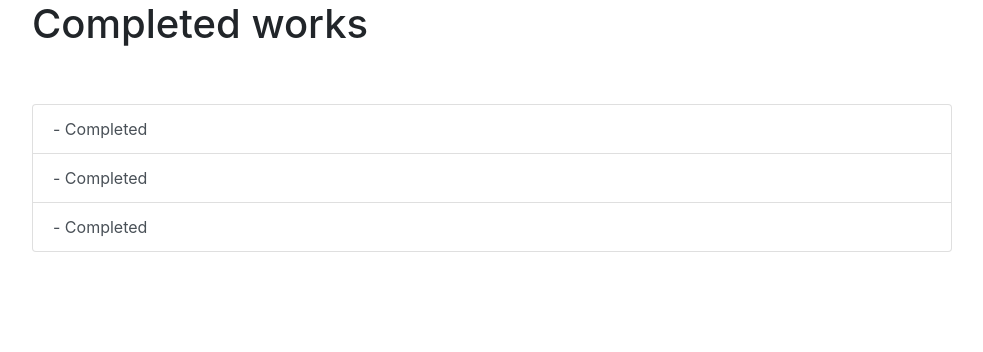
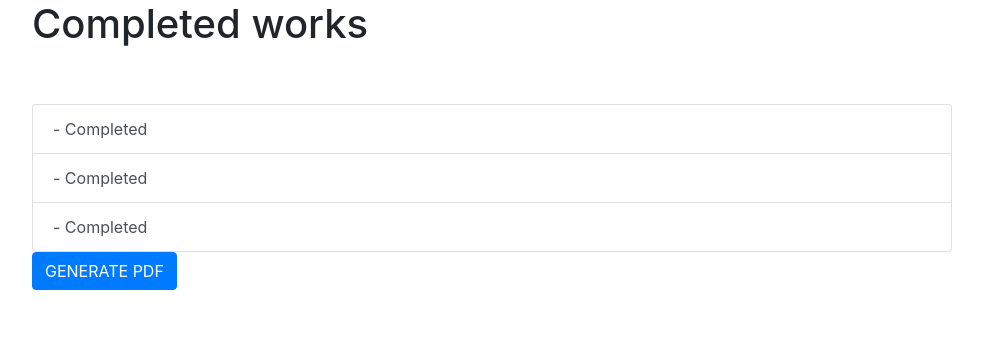
Before and after one commit to mesc08/django-work-manager, a Django app: template todoapp/template/todolist/completedlist.html in a window 1280 px wide. Shown: the part 104-456 px from the top of the page, without its empty margins (148-1131 px from the left). Run offline with Django 3.2, Linux system fonts and the light colour scheme; the template is opened without the code that fills it: values that come from a table or form of the project are taken from there, others are empty; some libraries are stand-ins or nearby versions.

Commit message:
finally project done after 3days

```diff
--- /dev/null
+++ b/todoapp/static/file.css
@@ -0,0 +1,3 @@
+.bgcolor{
+	background-image: linear-gradient(to right , brown , brown)
+}
--- a/todoapp/template/todolist/base.html
+++ b/todoapp/template/todolist/base.html
@@ -9,12 +9,10 @@
 
 <link rel="stylesheet" href="https://stackpath.bootstrapcdn.com/bootstrap/4.4.1/css/bootstrap.min.css" integrity="sha384-Vkoo8x4CGsO3+Hhxv8T/Q5PaXtkKtu6ug5TOeNV6gBiFeWPGFN9MuhOf23Q9Ifjh" crossorigin="anonymous">
 
-
     <link rel="icon" type="image/png"  href="{% static 'todo/logo.png' %}">
     <title>Work Manager</title>
 </head>
 <body>
-
 
 
 <nav class="navbar navbar-expand-md navbar-light bg-warning">
@@ -62,10 +60,11 @@
 			</div>
 		</div>
 	</nav>
-
 	<div class="container">
 		{% block content %}{% endblock %}
 	</div>
+<script type="text/javascript" src="https://cdnjs.cloudflare.com/ajax/libs/jspdf/1.5.3/jspdf.min.js"></script>
+<script type="text/javascript" src="https://html2canvas.hertzen.com/dist/html2canvas.js"></script>
 <script src="https://code.jquery.com/jquery-3.4.1.slim.min.js" integrity="sha384-J6qa4849blE2+poT4WnyKhv5vZF5SrPo0iEjwBvKU7imGFAV0wwj1yYfoRSJoZ+n" crossorigin="anonymous"></script>
 <script src="https://cdn.jsdelivr.net/npm/popper.js@1.16.0/dist/umd/popper.min.js" integrity="sha384-Q6E9RHvbIyZFJoft+2mJbHaEWldlvI9IOYy5n3zV9zzTtmI3UksdQRVvoxMfooAo" crossorigin="anonymous"></script>
 <script src="https://stackpath.bootstrapcdn.com/bootstrap/4.4.1/js/bootstrap.min.js" integrity="sha384-wfSDF2E50Y2D1uUdj0O3uMBJnjuUD4Ih7YwaYd1iqfktj0Uod8GCExl3Og8ifwB6" crossorigin="anonymous"></script>
--- a/todoapp/template/todolist/completedlist.html
+++ b/todoapp/template/todolist/completedlist.html
@@ -1,17 +1,47 @@
 {% extends 'todolist/base.html' %}
 {% block content %}
+<div class = 'html-content'>
 <div class = "row justify-content-center mt-5">
 	<div class = "col-md-10">
 		<h1> Completed works </h1>
 	</div>
 </div>
+
 <div class = "row justify-content-center mt-5">
 	<div class = "col-md-10">
-		<div class = "list-group">
+		<div  class = "list-group">
+			{% if todos %}
 			{% for todo in todos %}
 			<a href="{% url 'displaytodolist' todo.id %}" class="list-group-item list-group-item-action{% if todo.priority %} list-group-item-danger{% endif %}"><b>{{ todo.title }}</b> - Completed {{ todo.datecompleted|date:'M j Y H:i' }}</a>
                 {% endfor %}
 		</div>
+		<button  class = "btn btn-primary" onclick="CreatePDFfromHTML()">GENERATE PDF </button>
+		{% endif %}
 	</div>
 </div>
+</div>
+<script>
+	function CreatePDFfromHTML() {
+    var HTML_Width = $(".html-content").width();
+    var HTML_Height = $(".html-content").height();
+    var top_left_margin = 15;
+    var PDF_Width = HTML_Width + (top_left_margin * 2);
+    var PDF_Height = (PDF_Width * 1.5) + (top_left_margin * 2);
+    var canvas_image_width = HTML_Width;
+    var canvas_image_height = HTML_Height;
+
+    var totalPDFPages = Math.ceil(HTML_Height / PDF_Height) - 1;
+
+    html2canvas($(".html-content")[0]).then(function (canvas) {
+        var imgData = canvas.toDataURL("image/jpeg", 1.0);
+        var pdf = new jsPDF('p', 'pt', [PDF_Width, PDF_Height]);
+        pdf.addImage(imgData, 'JPG', top_left_margin, top_left_margin, canvas_image_width, canvas_image_height);
+        for (var i = 1; i <= totalPDFPages; i++) {
+            pdf.addPage(PDF_Width, PDF_Height);
+            pdf.addImage(imgData, 'JPG', top_left_margin, -(PDF_Height*i)+(top_left_margin*4),canvas_image_width,canvas_image_height);
+        }
+        pdf.save("WorkCompletedUpdate.pdf");
+    });
+}
+</script>
 {% endblock %}
--- a/todoapp/template/todolist/home.html
+++ b/todoapp/template/todolist/home.html
@@ -12,7 +12,7 @@
 	<div class = "col-md-7 text-center">
 		<h1> Build a Simple todo App just to practice django </h1>
 		<p>
-			This is a <b>todo web application</b> which lets you <i>create an account</i>, lets you <i>login to user's</i> website.Then it will have functions like <b><u> Create a todolist </u> , <u> Activity of a todolist </u> and <u> Current activity of a list </u>. </b> This will allow user to have a organised
+			This is a <b>todo web application</b> which lets you <i>create an account</i>, lets you <i>login to user's</i> website.Then it will have functions like <b><u> Create a todolist </u> , <u> Show Completed Activities </u> and <u> Delete an activity of a list </u>. </b> This will allow user to have a organised
 			life.
 		</p>
 		  <a role="button" class="btn btn-primary btn-lg" href="{% url 'registeruser' %}">Start</a>
--- a/todoapp/todoapp/settings.py
+++ b/todoapp/todoapp/settings.py
@@ -120,5 +120,3 @@ USE_TZ = True
 
 STATIC_URL = '/static/'
 os.path.join(BASE_DIR,'static')
-
-LOGIN_URL = '/login/'
--- a/todoapp/todoapp/urls.py
+++ b/todoapp/todoapp/urls.py
@@ -11,7 +11,6 @@ urlpatterns = [
     path('login/',views.loginuser, name='loginuser'),
     path('logout/',views.logoutuser, name='logoutuser'),
 
-
     #Todolist
     path('',views.home,name='home'),
     path('createtodolist/',views.createtodolist, name='createtodolist'),
```
Also changed, not shown: todoapp/db.sqlite3, 2 other files.
